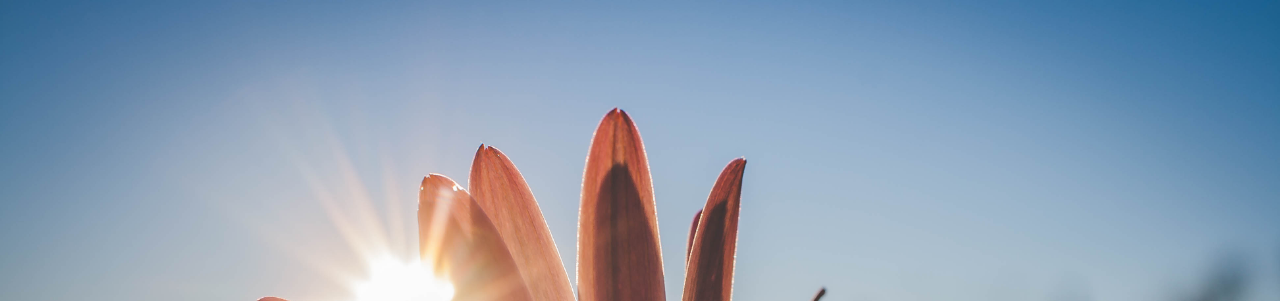
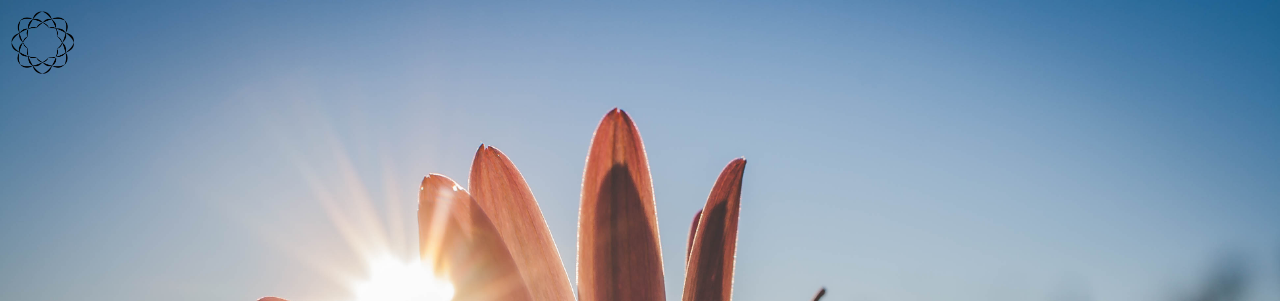
Before and after one commit to Surucobe/Soka_Related, a plain HTML site: page index.html in a window 1280 px wide. Shown: the top 301 px of the page. Drawn offline with Linux system fonts and the light colour scheme.

Commit message:
Update index.html

```diff
--- a/index.html
+++ b/index.html
@@ -8,7 +8,7 @@
     <link rel="stylesheet" href="./index.css" />
   </head>
   <body>
-    <!--<img src="./images/symbol.png" alt="symbol" class="simbolo" width="45px" />-->
+    <img src="./images/symbol.png" alt="symbol" class="simbolo" width="45px" />
     <div class="container">
       <h1>Determinaciones Soka</h1>
       <video src="./videos/Soka.mp4" controls></video>
```
